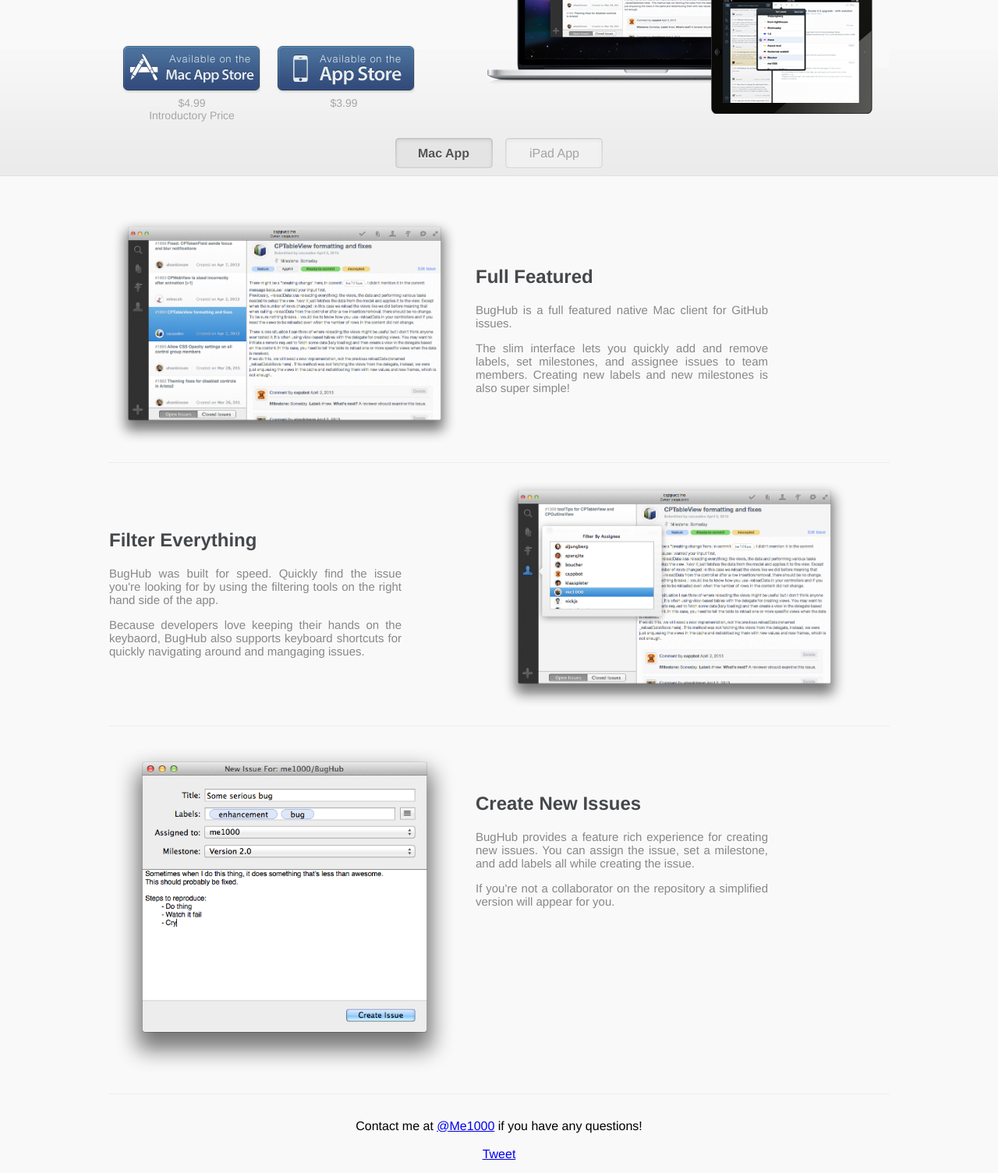
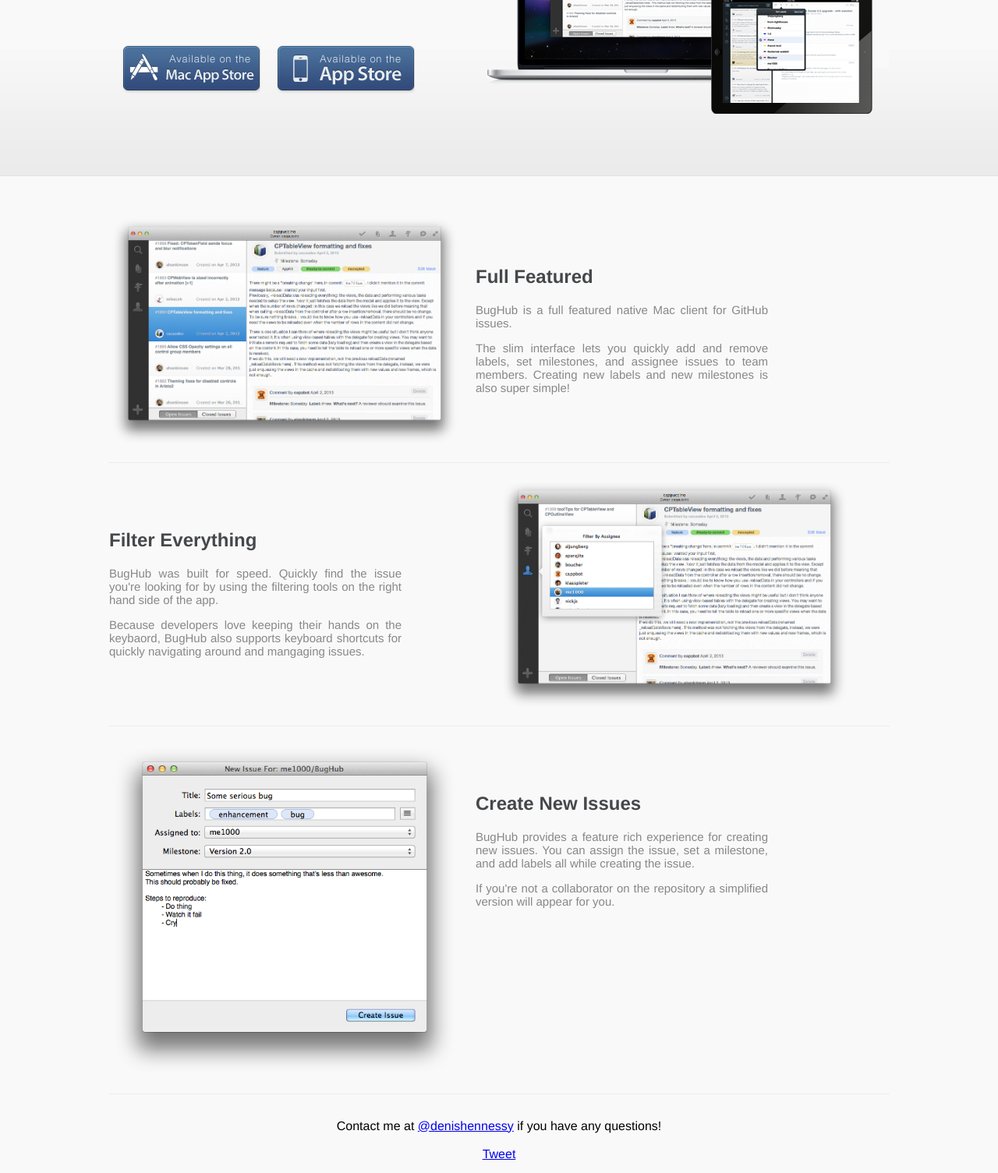
Before and after one commit to dhennessy/BugHub, a plain HTML site: page WebSite/NewWeb/index.html in a window 1280 px wide. Shown: the part 175-1680 px from the top of the page at 78% size. Drawn offline with Linux system fonts and the light colour scheme.

Commit message:
Update website to hide iPad section

```diff
--- a/WebSite/NewWeb/index.html
+++ b/WebSite/NewWeb/index.html
@@ -305,20 +305,20 @@
                             <a class="mas-button button" href="https://itunes.apple.com/us/app/bughub-for-github/id633342015?ls=1&mt=12"></a>
                             <a class="as-button button" href="http://itunes.apple.com/us/app/bughub/id505065500?ls=1&mt=8"></a>
                         </div>
-                        <div class="price-container">
+                        <!-- <div class="price-container">
                             <div>$4.99<br />Introductory Price</div>
                             <div>$3.99</div>
-                        </div>
+                        </div> -->
                     </div>
                     <div class="right">
                         <img src="web2/hero.png" />
                     </div>
                     <br class="clear" />
 
-                    <div class="toggle-buttons">
+                    <!-- <div class="toggle-buttons">
                         <a id="mac-toggle-button" href="#viewMac" onclick="javascript:toggleFunction.viewMac();">Mac App</a>
                         <a id="ipad-toggle-button" href="#viewIpad" onclick="javascript:toggleFunction.viewIpad();">iPad App</a>
-                    </div>
+                    </div> -->
 
                 </div>
             </div>
@@ -418,9 +418,9 @@
             </div>
 
             <div class="footer">
-                    Contact me at <a href="http://twitter.com/me1000">@Me1000</a> if you have any questions!
+                    Contact me at <a href="http://twitter.com/denishennessy">@denishennessy</a> if you have any questions!
                     <br/ ><br />
-                    <a href="https://twitter.com/share" class="twitter-share-button" data-url="http://bughubapp.com" data-text="BugHub - A native GitHub issues client for Mac and iPad" data-size="large" data-count="none" data-hashtags="BugHub">Tweet</a>
+                    <a href="https://twitter.com/share" class="twitter-share-button" data-url="http://bughubapp.com" data-text="BugHub - A native GitHub issues client for Mac" data-size="large" data-count="none" data-hashtags="BugHub">Tweet</a>
             </div>
         </div>
 
```
